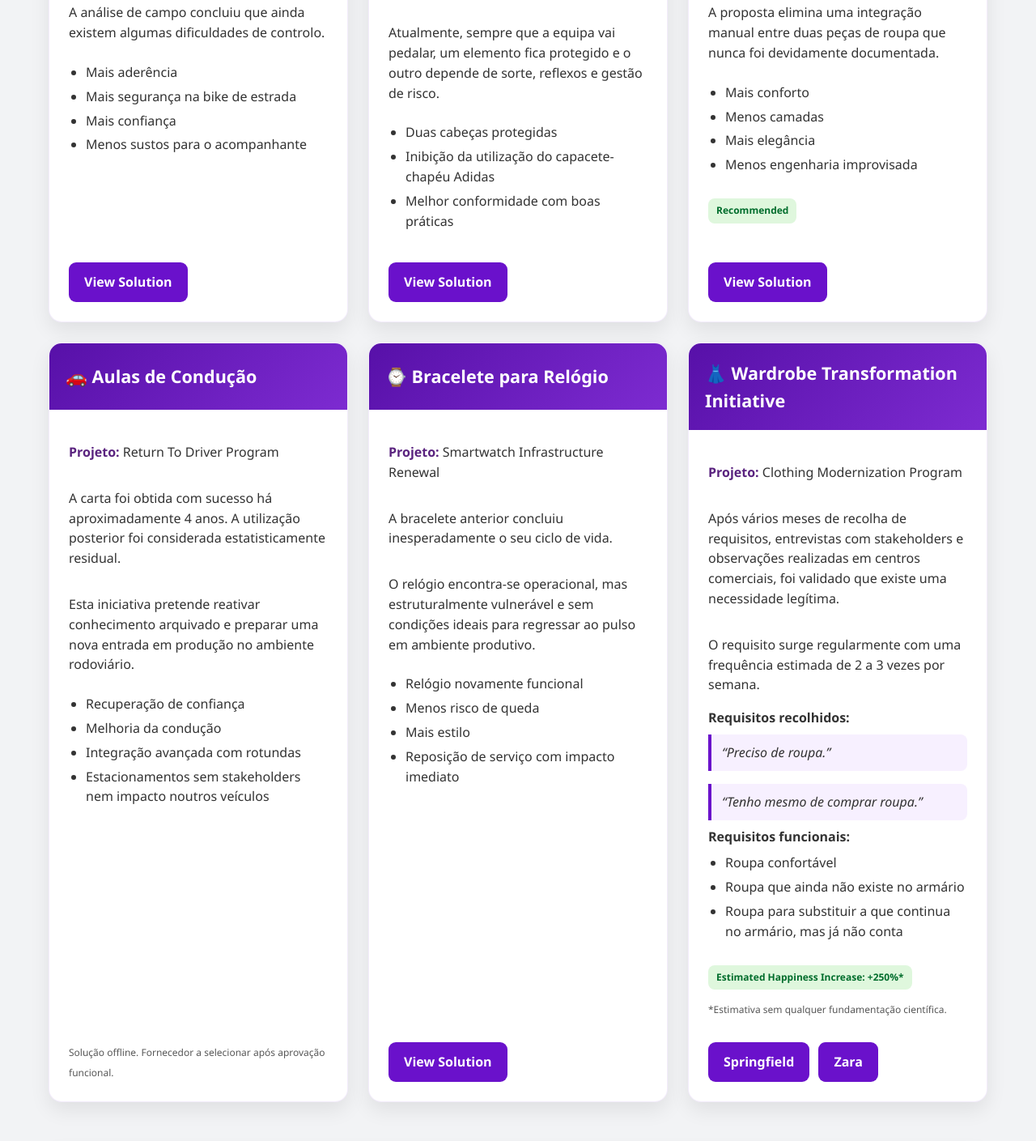
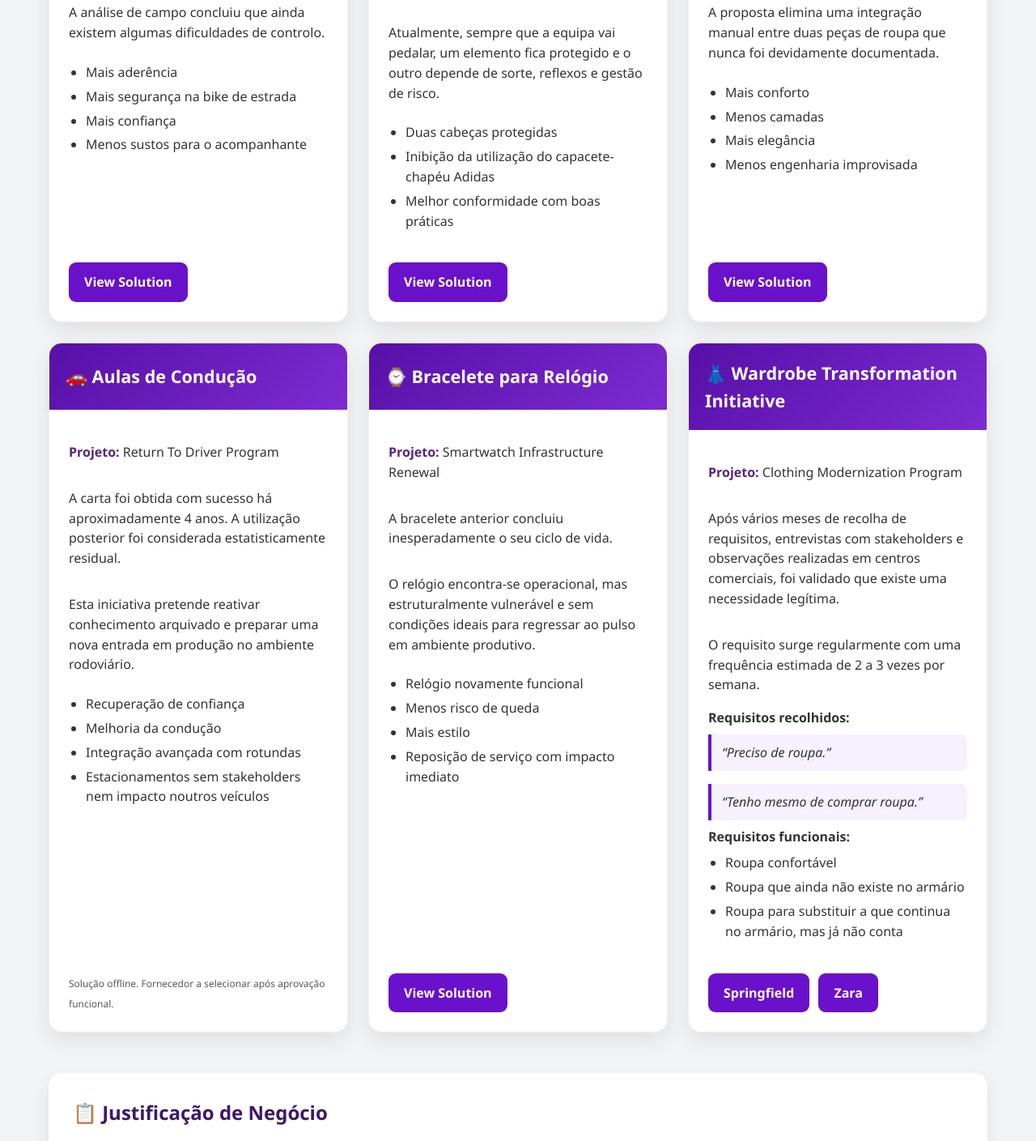
Before and after one commit to pedrovasco96/happy-birthday, a plain HTML site: page index.html in a window 1280 px wide. Shown: the part 1128-2537 px from the top of the page at 81% size. Drawn offline with Linux system fonts and the light colour scheme.

Commit message:
Remove recommendation and happiness estimate from index.html
Removed recommended and estimated happiness increase sections.

```diff
--- a/index.html
+++ b/index.html
@@ -449,8 +449,6 @@
             <li>Menos engenharia improvisada</li>
           </ul>
 
-          <span class="priority p3">Recommended</span>
-
           <div class="actions">
             <a class="btn"
                href="https://www.decathlon.pt/p/calcas-justas-sem-alcas-de-ciclismo-de-estrada-inverno-mulher-discover-preto/302293/c1m8504330"
@@ -557,9 +555,6 @@
             <li>Roupa para substituir a que continua no armário, mas já não conta</li>
           </ul>
 
-          <span class="priority p3">Estimated Happiness Increase: +250%*</span>
-          <p class="small">*Estimativa sem qualquer fundamentação científica.</p>
-
           <div class="actions">
             <a class="btn"
                href="https://myspringfield.com/pt/pt"
```
